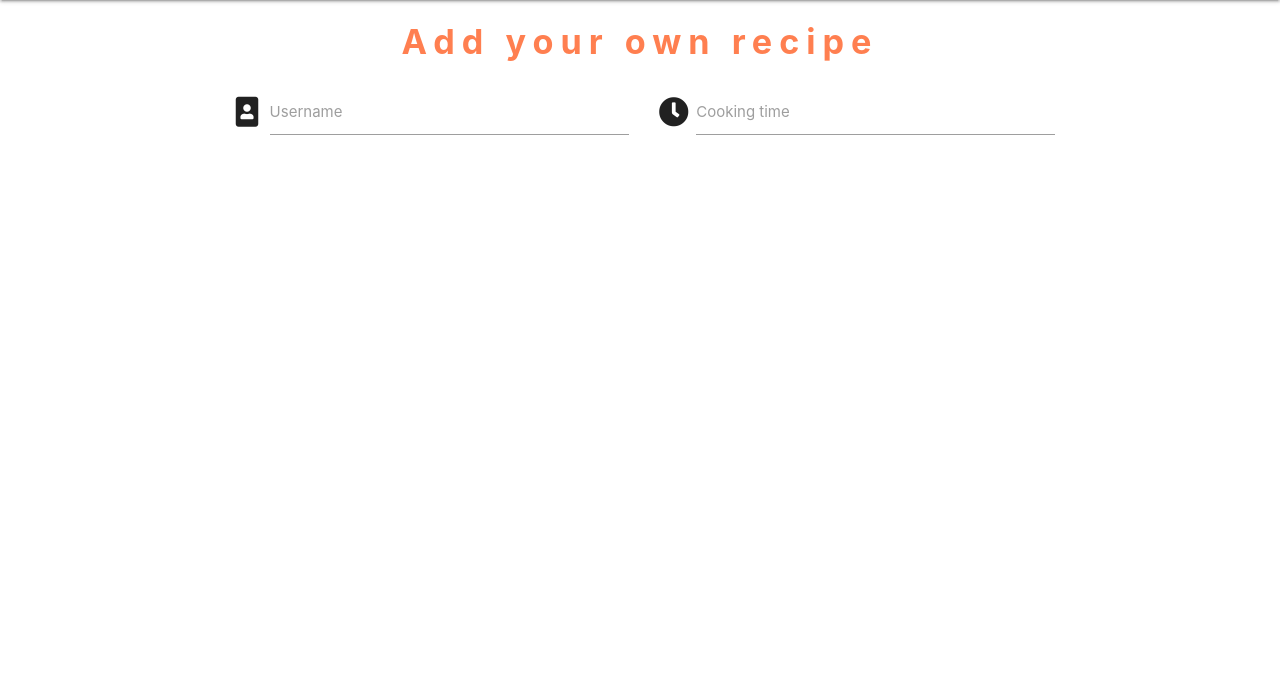
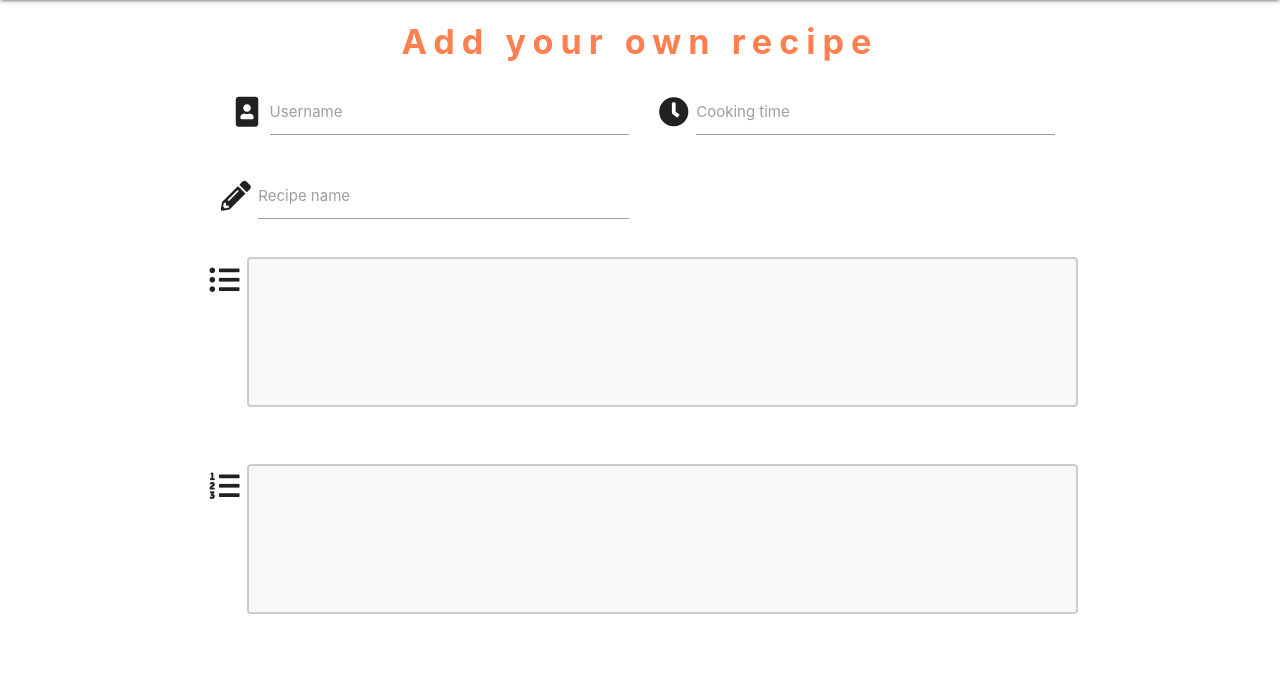
Before and after one commit to Code-Institute-Submissions/SaraSanchezz-3rdMilestoneProject_MayResub, a Flask app: page /add_recipe in a window 1280 px wide. Shown: the part 64-758 px from the top of the page. Run offline with Flask 2, Linux system fonts and the light colour scheme; some libraries are stand-ins or nearby versions.

Commit message:
Added recipe input fields form

```diff
--- a/static/css/style.css
+++ b/static/css/style.css
@@ -29,3 +29,14 @@ p {
     color: #FF7F50;
 
 }
+
+textarea {
+  width: 100%;
+  height: 150px;
+  padding: 12px 20px;
+  box-sizing: border-box;
+  border: 2px solid #ccc;
+  border-radius: 4px;
+  background-color: #f8f8f8;
+  resize: none;
+}
--- a/templates/add_recipe.html
+++ b/templates/add_recipe.html
@@ -6,18 +6,39 @@
  <div class="row">
     <form class="col s8 offset-s2 center-align" method="POST" action="">
       <div class="row">
-        <div class="input-field col s12 m6">
-          <i class="fas fa-portrait prefix"></i>
-          <input id="icon_prefix" type="text" class="validate">
-          <label for="icon_prefix">Username</label>
+            <div class="input-field col s12 m6">
+            <i class="fas fa-portrait prefix"></i>
+            <input id="username" name="username" type="text" class="validate" required>
+            <label for="username">Username</label>
+            </div>
+            <div class="input-field col s12 m6">
+            <i class=" fas fa-clock prefix"></i>
+            <input id="cooking_time" name="cooking_time" type="text" class="validate" required>
+            <label for="cooking_time">Cooking time</label>
+            </div>
+        <div class="row">
+            <div class="input-field col s12 m6">
+            <i class=" fas fa-pencil-alt prefix"></i>
+            <input id="recipe_name" name="recipe_name" minlength="5" maxlength="30" type="text" class="validate" required>
+            <label for="recipe_name">Recipe name</label>
+            </div>
+        <div class="row">
+            <div class="input-field col s12 ">
+            <i class=" fas fa-list-ul prefix"></i>
+            <textarea id="ingredients" name="ingredients" minlength="5" maxlength="150" type="text" class="validate"  required></textarea>
+
+            </div>
         </div>
-        <div class="input-field col s12 m6">
-          <i class=" fas fa-clock prefix"></i>
-          <input id="icon_cooking_time" type="text" class="validate">
-          <label for="icon_cooking_time">Cooking time</label>
+         <div class="row">
+            <div class="input-field col s12 ">
+            <i class=" fas fa-list-ol prefix"></i>
+            <textarea id="preparation_steps" name="preparation_steps" minlength="5" maxlength="150" type="text"  class="validate"  required></textarea>
+
+            </div>
         </div>
       </div>
-    </form>
+     </div>
+   </form>
   </div>
 
 {% endblock %}
```
